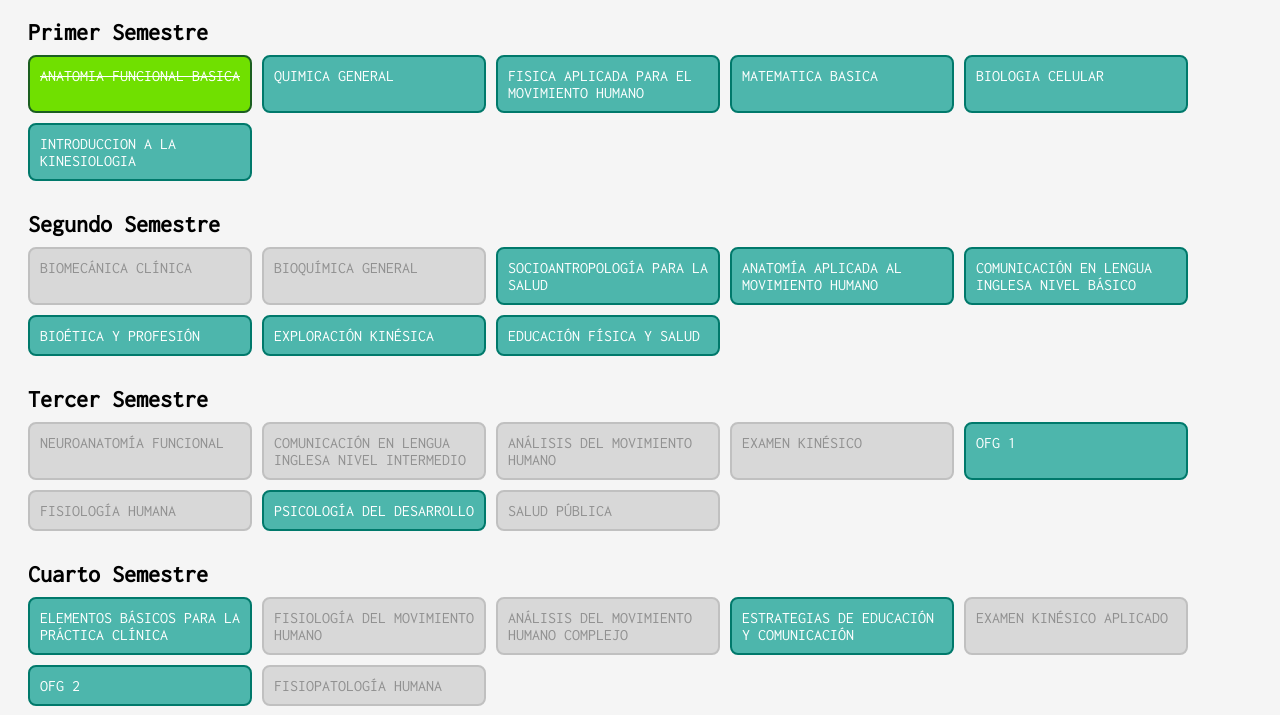
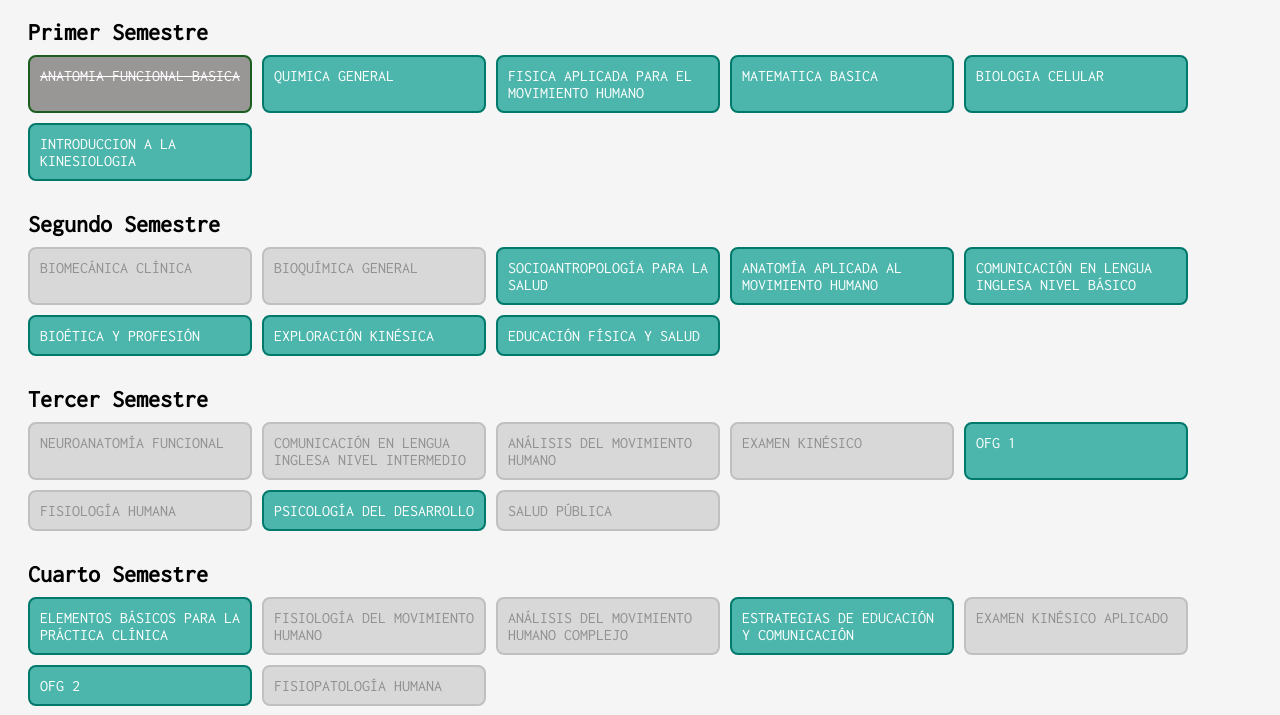
Before and after one commit to nokiiiisi/malla-interactiva-kine, a plain HTML site: page index.html in a window 1280 px wide. Both pictures are taken after a click on the element "ANATOMIA FUNCIONAL BASICA". Shown: the part 85-800 px from the top of the page. Drawn offline with Linux system fonts and the light colour scheme.

Commit message:
Update style.css

```diff
--- a/style.css
+++ b/style.css
@@ -77,6 +77,6 @@ h1 {
 }
 
 .ramo.aprobado {
-  background-color: #70e000; /* color verde */
+  background-color: #999696; /* color verde */
   text-decoration: line-through; /* 🔴 ESTO ES LO QUE HACE LA TACHADURA */
 }
```
